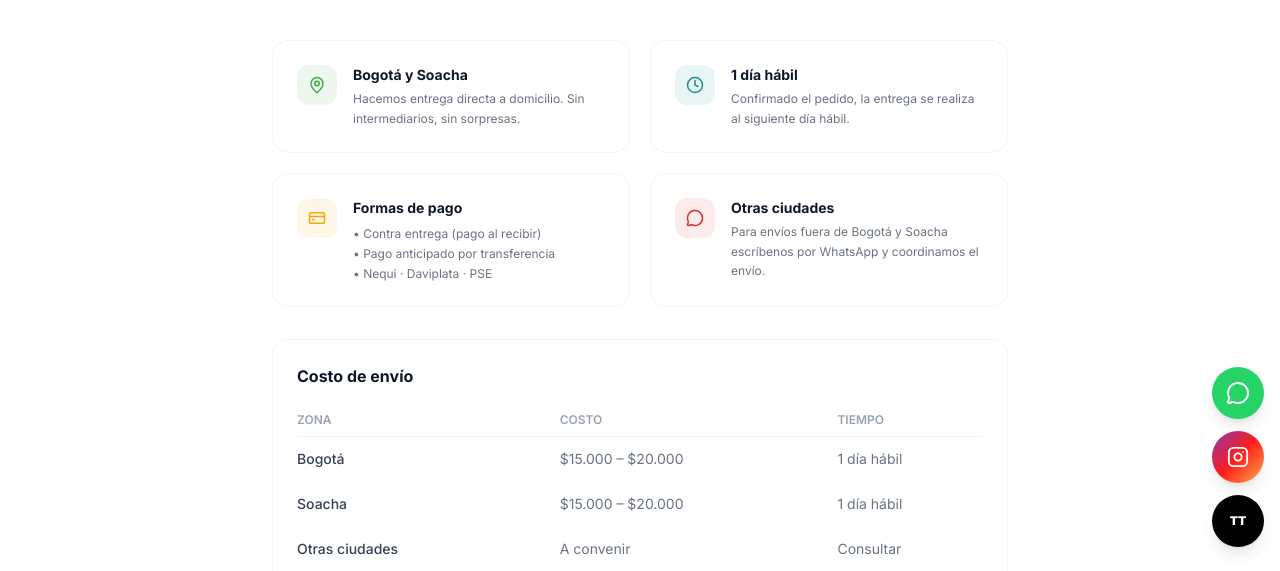
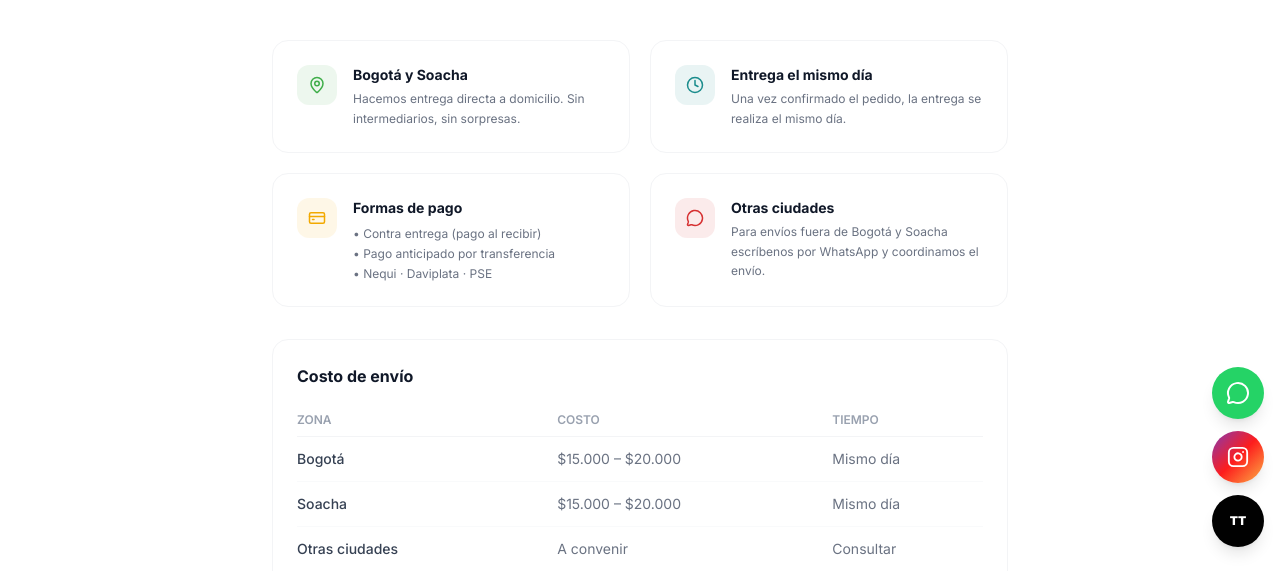
Before and after one commit to cadrojasl/lorotext-app, a Next.js app: page /info/envios in a window 1280 px wide. Shown: the part 229-800 px from the top of the page. Built offline with nearby package versions, Linux system fonts and the light colour scheme; no server answers; the database is empty.

Commit message:
content: actualizar tiempo de entrega a mismo día en página de envíos
Co-Authored-By: Claude Sonnet 4.6 <noreply@anthropic.com>

```diff
--- a/src/app/info/envios/page.tsx
+++ b/src/app/info/envios/page.tsx
@@ -32,9 +32,9 @@ export default function EnviosPage() {
             <Clock size={18} style={{ color: BRAND.BLUE }} />
           </div>
           <div>
-            <h3 className="font-bold text-sm text-gray-900 mb-1">1 día hábil</h3>
+            <h3 className="font-bold text-sm text-gray-900 mb-1">Entrega el mismo día</h3>
             <p className="text-xs text-gray-500 leading-relaxed">
-              Confirmado el pedido, la entrega se realiza al siguiente día hábil.
+              Una vez confirmado el pedido, la entrega se realiza el mismo día.
             </p>
           </div>
         </div>
@@ -81,12 +81,12 @@ export default function EnviosPage() {
               <tr>
                 <td className="py-3 pr-4 font-medium text-gray-700">Bogotá</td>
                 <td className="py-3 text-gray-500">$15.000 – $20.000</td>
-                <td className="py-3 text-gray-500">1 día hábil</td>
+                <td className="py-3 text-gray-500">Mismo día</td>
               </tr>
               <tr>
                 <td className="py-3 pr-4 font-medium text-gray-700">Soacha</td>
                 <td className="py-3 text-gray-500">$15.000 – $20.000</td>
-                <td className="py-3 text-gray-500">1 día hábil</td>
+                <td className="py-3 text-gray-500">Mismo día</td>
               </tr>
               <tr>
                 <td className="py-3 pr-4 font-medium text-gray-700">Otras ciudades</td>
```
